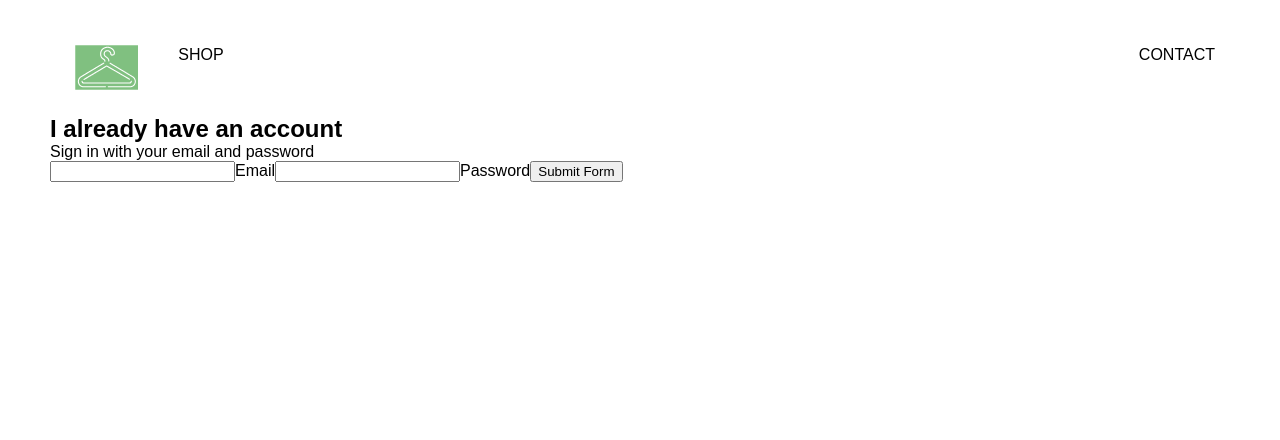
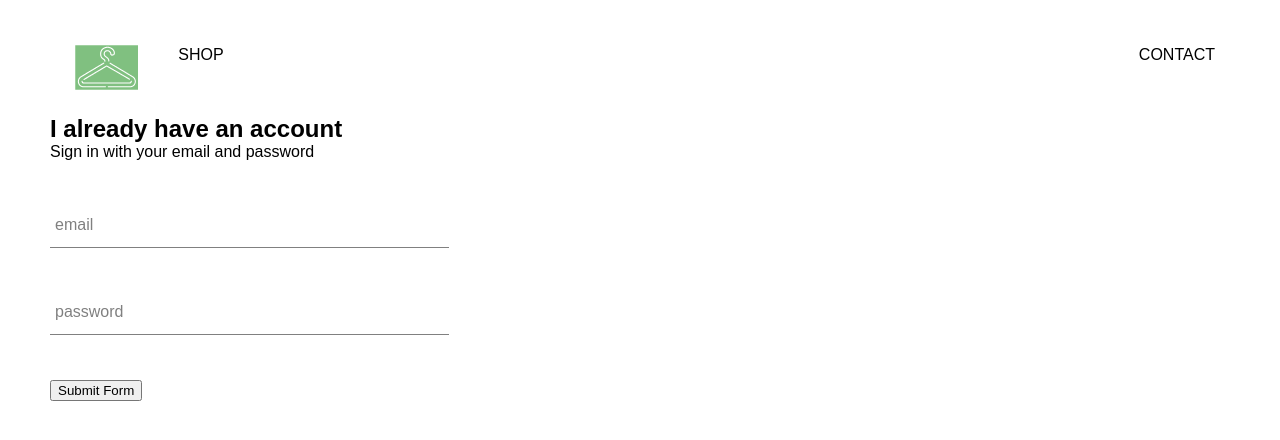
Before and after one commit to ColinJR95/enterprise-shop, a React (Create React App) app: page /signin in a window 1280 px wide. Shown: the top 440 px of the page. Built offline with nearby package versions, Linux system fonts and the light colour scheme; a web font is replaced by a local one.

Commit message:
completed formInput component

```diff
--- a/src/components/form-input/FormInput.jsx
+++ b/src/components/form-input/FormInput.jsx
@@ -1,16 +1,19 @@
 import React from 'react';
-import './FormInput.scss'
+import './FormInput.scss';
 
-const FormInput = ({handleChange, ...otherProps}) => {
+const FormInput = ({handleChange, label, ...otherProps}) => (
+
 	<div className='group'>
 		<input className='form-input' onChange={handleChange} {...otherProps} />
 		{label ? (
 			<label className={`${
-				otherProp.value.length ? 'shrink' : ''
+				otherProps.value.length ? 'shrink' : ''
 			} form-input-label`} >
 				{label}
 			</label>
-			): null}
+			): null
+	}
 	</div>
 
-}
+)
+export default FormInput;
--- a/src/components/signIn/SignIn.jsx
+++ b/src/components/signIn/SignIn.jsx
@@ -1,4 +1,6 @@
 import React from 'react';
+import './SignIn.scss';
+import FormInput from '../form-input/FormInput';
 
 class SignIn extends React.Component {
 	constructor(props) {
@@ -32,22 +34,22 @@ handleChange = event => {
 				<span>Sign in with your email and password</span>
 
 			<form onSubmit={this.handleSubmit}>
-				<input
+				<FormInput
 				 name="email"
 				 type="email"
 				 value={this.state.email}
-				 onChange={this.handleChange}
+				 handleChange={this.handleChange}
+				 label="email"
 				 required
 				 />
-				<label>Email</label>
-				<input
+				<FormInput
 				name="password"
 				type="password"
 				value={this.state.password}
-				onChange={this.handleChange}
+				handleChange={this.handleChange}
+				label="password"
 				required
 				/>
-				<label>Password</label>
 				<input type='submit' value='Submit Form' />
 			</form>
 			</div>
--- a/src/components/signIn/SignIn.scss
+++ b/src/components/signIn/SignIn.scss
@@ -0,0 +1,3 @@
+.sign_in {
+	width: 30vw;
+}
```
Also changed, not shown: 1 other file (tests, documents, lock files or other folders).
